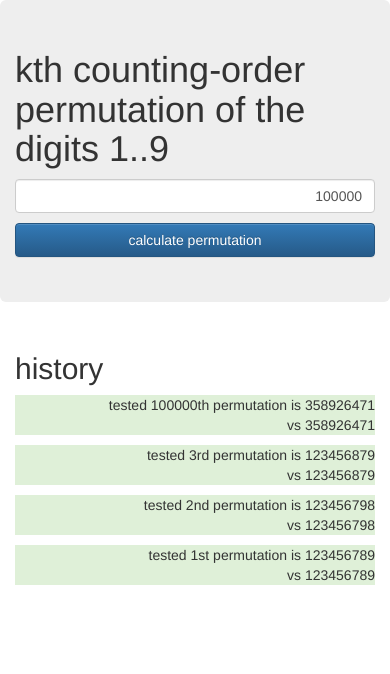
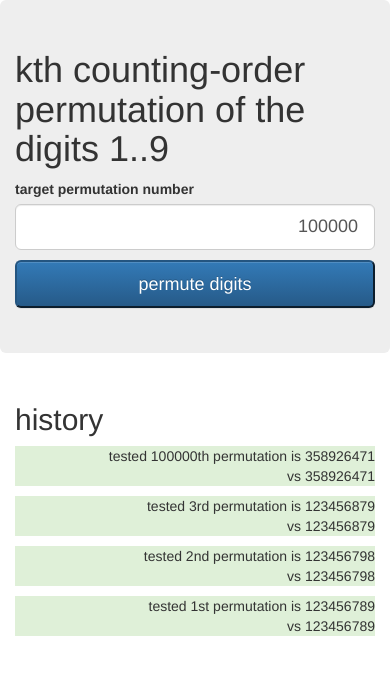
Before and after one commit to safetydave/kth-permutation, a plain HTML site: page index.html in a window 390 px wide. Drawn offline with nearby package versions, Linux system fonts and the light colour scheme.

Commit message:
Fix mobile display and form standards

```diff
--- a/index.html
+++ b/index.html
@@ -12,16 +12,18 @@
   <link rel="stylesheet" href="https://maxcdn.bootstrapcdn.com/bootstrap/3.3.7/css/bootstrap-theme.min.css" integrity="sha384-rHyoN1iRsVXV4nD0JutlnGaslCJuC7uwjduW9SVrLvRYooPp2bWYgmgJQIXwl/Sp" crossorigin="anonymous">
   <!-- Latest compiled and minified JavaScript -->
   <script src="https://maxcdn.bootstrapcdn.com/bootstrap/3.3.7/js/bootstrap.min.js" integrity="sha384-Tc5IQib027qvyjSMfHjOMaLkfuWVxZxUPnCJA7l2mCWNIpG9mGCD8wGNIcPD7Txa" crossorigin="anonymous"></script>
+  <meta name="viewport" content="width=device-width,initial-scale=1">
 </head>
 <body onLoad="test()">
   <div class="container">
     <div class="row">
       <div class="jumbotron col-xs-12">
         <h1>kth counting-order permutation of the digits 1..9</h1>
-      	<div id="input" class="form-group">
-          <input id="target_input" type="text" class="form-control input- lg text-right input-top-margin" value="100000"></input>
-          <button class="btn btn-primary btn-block input-top-margin" onClick="calculatePermutation()">calculate permutation</button>
-      	</div>
+        <div class="form-group">
+          <label for="target_input">target permutation number</label>
+          <input id="target_input" type="text" class="form-control input-lg text-right" value="100000"></input>
+          <button onclick="calculatePermutation()" class="btn-lg btn-primary btn-block input-top-margin">permute digits</button>
+        </div>
         <div id="output">
         </div>
         <div id="working-content" class="input-top-margin">
@@ -36,5 +38,12 @@
     </div>
   </div>
   <script type="text/javascript" src="script.js"></script>
+  <script>
+    $("#target_input").keyup(function (e) {
+        if (e.keyCode == 13) {
+            calculatePermutation();
+        }
+    });
+  </script>
 </body>
 </html>
```
Also changed, not shown: 1 other file.
